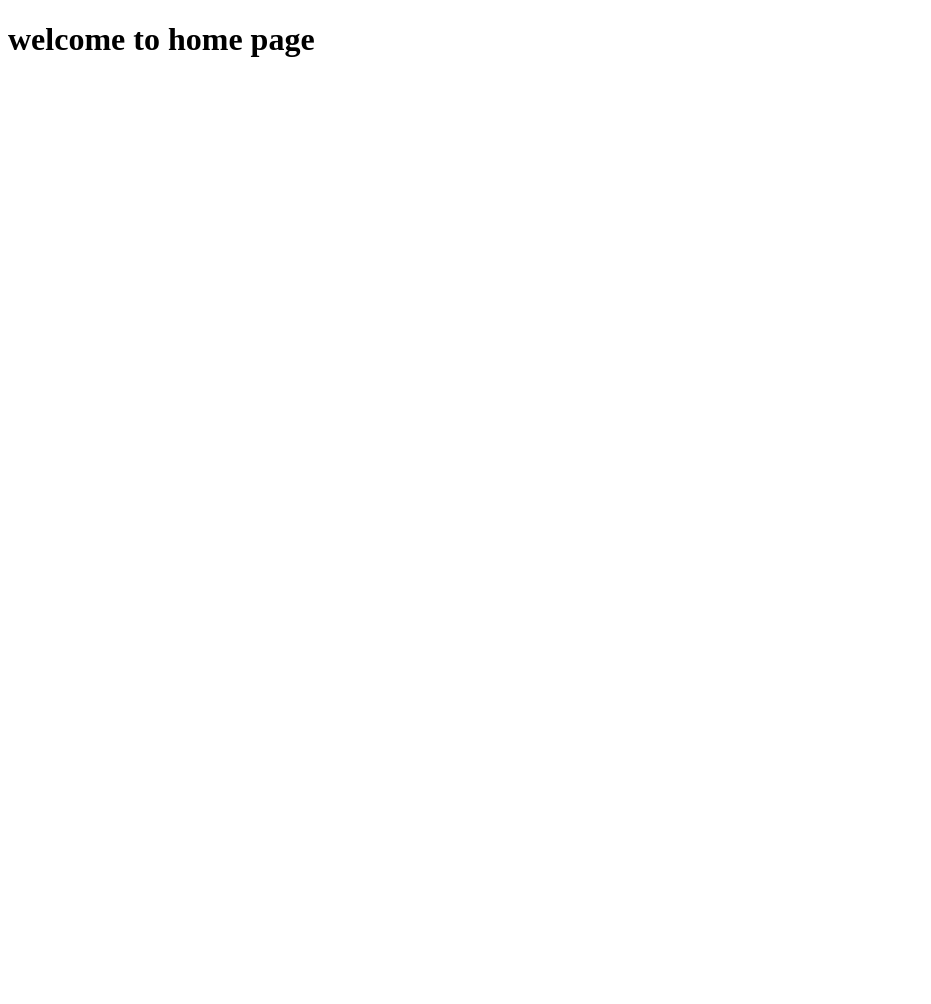
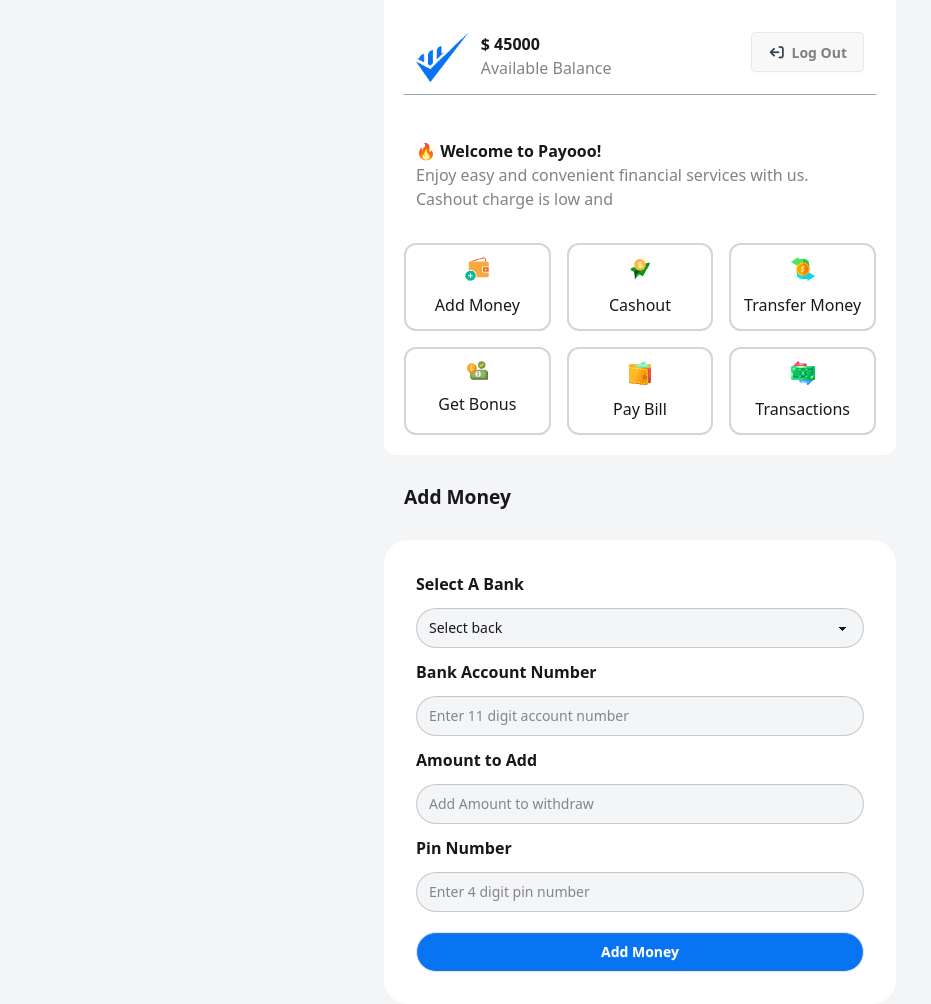
Before and after one commit to sabbir-shekh/payoo-mobile-apps, a plain HTML site: page home.html in a window 1280 px wide. Shown: the whole page, without its empty margins (0-931 px from the left). Before the commit the page ends 800 px from the top, so only its background shows below. Drawn offline with nearby package versions, Linux system fonts and the light colour scheme.

Commit message:
add mony commit

```diff
--- a/home.html
+++ b/home.html
@@ -4,8 +4,128 @@
     <meta charset="UTF-8">
     <meta name="viewport" content="width=device-width, initial-scale=1.0">
     <title>Document</title>
+
+
+<!-- daisy ui cnd -->
+<link href="https://cdn.jsdelivr.net/npm/daisyui@5" rel="stylesheet" type="text/css" />
+
+    <!-- this is tailwind cdn -->
+          <script src="https://cdn.jsdelivr.net/npm/@tailwindcss/browser@4"></script>
+<link rel="stylesheet" href="./style.css">
+
+<!-- font wasawm cdn -->
+ <link rel="stylesheet" href="https://cdnjs.cloudflare.com/ajax/libs/font-awesome/7.0.0/css/all.min.css" integrity="sha512-DxV+EoADOkOygM4IR9yXP8Sb2qwgidEmeqAEmDKIOfPRQZOWbXCzLC6vjbZyy0vPisbH2SyW27+ddLVCN+OMzQ==" crossorigin="anonymous" referrerpolicy="no-referrer" />
+
+
+
+
 </head>
-<body>
-    <h1>welcome to home page</h1>
+<body class="bg-[#F4F5F7] min-h-[100vh]">
+
+
+
+
+       <!-- nav section -->
+    <div class="max-w-lg mx-auto bg-white rounded-b-xl p-5">
+    <div class="  min-h-[50px] flex justify-between  border-b-1 border-gray-400 p-3 ">
+        <div class="flex">
+            <img src="./assets/Group.png" class="h-[50px]" alt="">
+            <div class="ml-3">
+                <h1 class="font-bold">$ <span>45000</span></h1>
+                <p class="text-[#08080880]">Available Balance</p>
+            </div>
+        </div>
+
+
+        <div>
+            <button class="btn text-[#08080880]"><i class="fa-solid fa-arrow-right-from-bracket rotate-180 text-gray-700"></i> Log Out</button>
+        </div>
+    </div>
+
+    <!-- paragraph section -->
+     <div class=" mt-8 p-3">
+<h1>🔥 <span class="font-bold">Welcome to Payooo!</span></h1>
+<p class="text-[#08080880]"> Enjoy easy and convenient financial services with us. <br> Cashout charge is low and </p>
+     </div>
+
+     <!-- card-section -->
+      <div class=" min-h-[200px] grid grid-cols-3  gap-4 pt-5">
+        <div class="border-2 border-gray-300 text-center p-3 rounded-xl">
+            <img src="./assets/wallet1.png" class="mx-auto" alt="">
+            <h2 class="pt-3">Add Money</h2>
+        </div>
+        <div class="border-2 border-gray-300 text-center p-3 rounded-xl">
+            <img src="./assets/send1.png" class="mx-auto" alt="">
+            <h2 class="pt-3">Cashout</h2>
+        </div>
+        <div class="border-2 border-gray-300 text-center p-3 rounded-xl">
+            <img src="./assets/money1.png" class="mx-auto" alt="">
+            <h2 class="pt-3">Transfer Money</h2>
+        </div>
+        <div class="border-2 border-gray-300 text-center p-3 rounded-xl">
+            <img src="./assets/bonus1.png" class="mx-auto" alt="">
+            <h2 class="pt-3">Get Bonus</h2>
+        </div>
+        <div class="border-2 border-gray-300 text-center p-3 rounded-xl">
+            <img src="./assets/purse1.png" class="mx-auto" alt="">
+            <h2 class="pt-3">Pay Bill</h2>
+        </div>
+        <div class="border-2 border-gray-300 text-center p-3 rounded-xl">
+            <img src="./assets/transaction1.png" class="mx-auto" alt="">
+            <h2 class="pt-3">Transactions</h2>
+        </div>
+      </div>
+      </div>
+
+
+
+      <div class="all-from-section max-w-lg mx-auto">
+        <!-- add mony -->
+         <div >
+            <h1 class="my-7 font-bold text-[1.2rem] pl-5">Add Money</h1>
+            <form class="bg-white rounded-[24px] p-8">
+                <div class="mb-3">
+                    <label for="" class="font-semibold">Select A Bank</label> <br>
+                    <select class="select bg-[#F4F5F7] mt-3 rounded-3xl w-full">
+                        <option disabled selected>Select back</option>Select back
+                        <option>Agrani Bank Limited</option>
+                        <option>Dutch-Bangla Bank Limited</option>
+                        <option>Islami Bank Bangladesh Limited</option>
+                        <option>Prime Bank Limited</option>
+                        <option>Rupali Bank Limited</option>
+                        <option>Sonali Bank Limited</option>
+                        <option>Janata Bank</option>
+                    </select>
+                </div>
+
+                <div class="mt-3">
+                 <label for="" class="font-semibold">Bank Account Number</label>
+                    <br>
+    <input type="text" id="mobile-number" placeholder="Enter 11 digit account number"   class="input
+    bg-[#F4F5F7] mt-3 rounded-3xl w-full" />
+                    </div>
+
+
+                <div class="mt-3">
+                    <label for="" class="font-semibold">Amount to Add</label>
+                    <br>
+            <input type="text" id="mobile-number" placeholder="Add Amount to withdraw" class="input
+            bg-[#F4F5F7] mt-3 rounded-3xl w-full" />
+                </div>
+
+
+                <div class="mt-3">
+                    <label for="" class="font-semibold">Pin Number</label>
+                    <br>
+            <input type="text" id="mobile-number" placeholder="Enter 4 digit pin number" class="input
+            bg-[#F4F5F7] mt-3 rounded-3xl w-full" />
+                </div>
+
+                <button  class="btn  w-full mt-5 rounded-3xl bg-[#0874F2] text-white font-bold" >Add Money</button>
+            </form>
+         </div>
+
+      </div>
+
 </body>
 </html>
```
Also changed, not shown: index.html (+3 -0 lines), tailwind.config.js (added).
